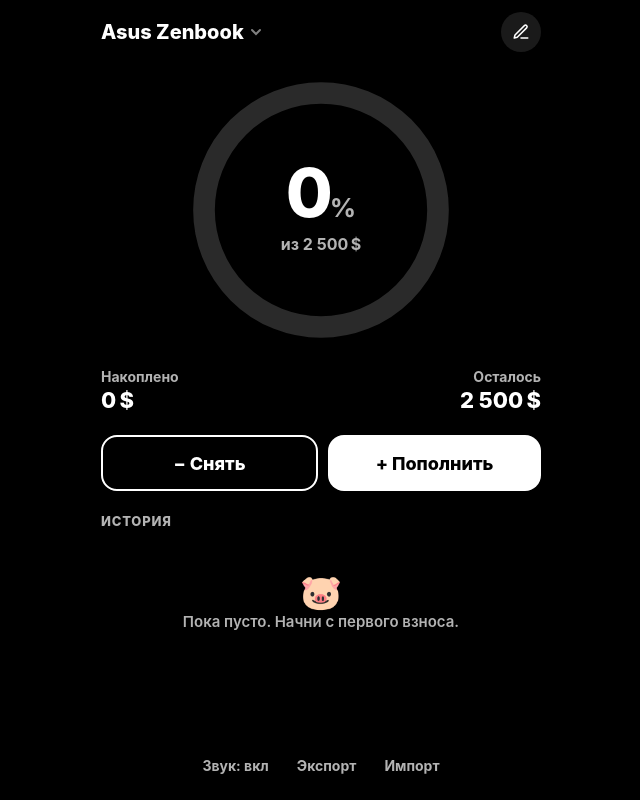
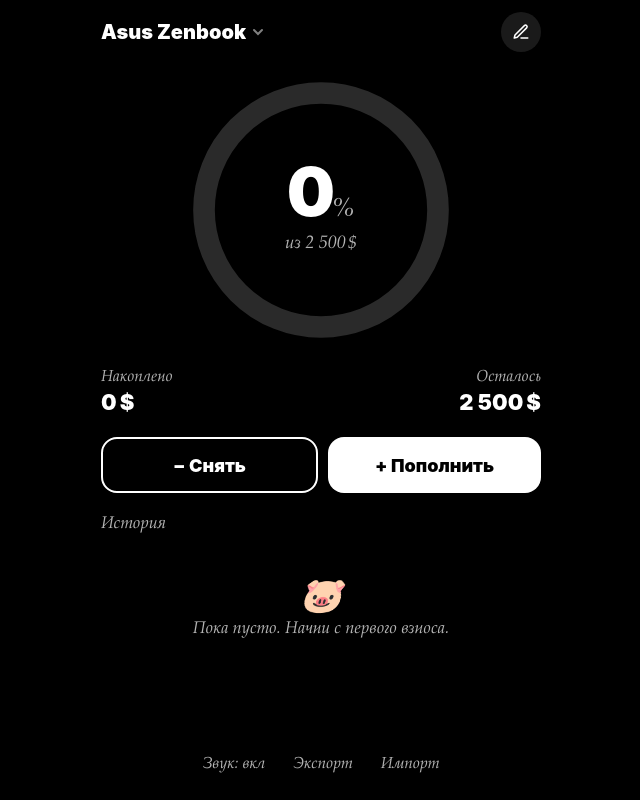
Before and after one commit to augst093/piggy-bank, a plain HTML site: page index.html in a window 1280 px wide. Shown: the whole page, without its empty margins (319-959 px from the left). Drawn offline with Linux system fonts and the light colour scheme.

Commit message:
Type pair: heavy sans + italic serif
Co-Authored-By: Claude Sonnet 5.5 <noreply@anthropic.com>

```diff
--- a/index.html
+++ b/index.html
@@ -116,6 +116,20 @@
   .glist button:active{padding-left:10px;transform:none}
   .conf{position:fixed;top:0;left:0;width:9px;height:14px;z-index:20;pointer-events:none;border-radius:2px}
   @media (prefers-reduced-motion:reduce){*{animation-duration:.01ms!important;animation-delay:0s!important;transition-duration:.01ms!important}}
+  /* ---------- type pair: heavy sans + italic serif ---------- */
+  :root{--serif:ui-serif,"New York","Iowan Old Style","Palatino Linotype",Georgia,"Times New Roman",serif}
+  .sub,.stats>div,h3,.row small,.empty,.links button,.glist button span:last-child,.row>div:first-child>small{
+    font-family:var(--serif);font-style:italic;font-weight:500}
+  .stats>div{font-size:16px}
+  .stats b{font-family:inherit;font-style:normal}
+  .stats b,.pct,.goalbtn,.actions button,.row .a,.btn,.sheet h2,input.big{font-family:ui-rounded,"SF Pro Rounded",-apple-system,"Segoe UI Variable Display","Segoe UI",system-ui,sans-serif;font-style:normal;font-weight:900}
+  .pct small{font-family:var(--serif);font-style:italic;font-weight:500}
+  .sub{font-size:18px}
+  h3{text-transform:none;letter-spacing:0;font-size:17px;margin-bottom:4px}
+  .row small{font-size:15px;margin-top:1px}
+  .empty{font-size:17px}
+  .links button{font-size:16px}
+  input::placeholder{font-family:var(--serif);font-style:italic;font-weight:400;color:#777}
 </style>
 </head>
 <body>
```
